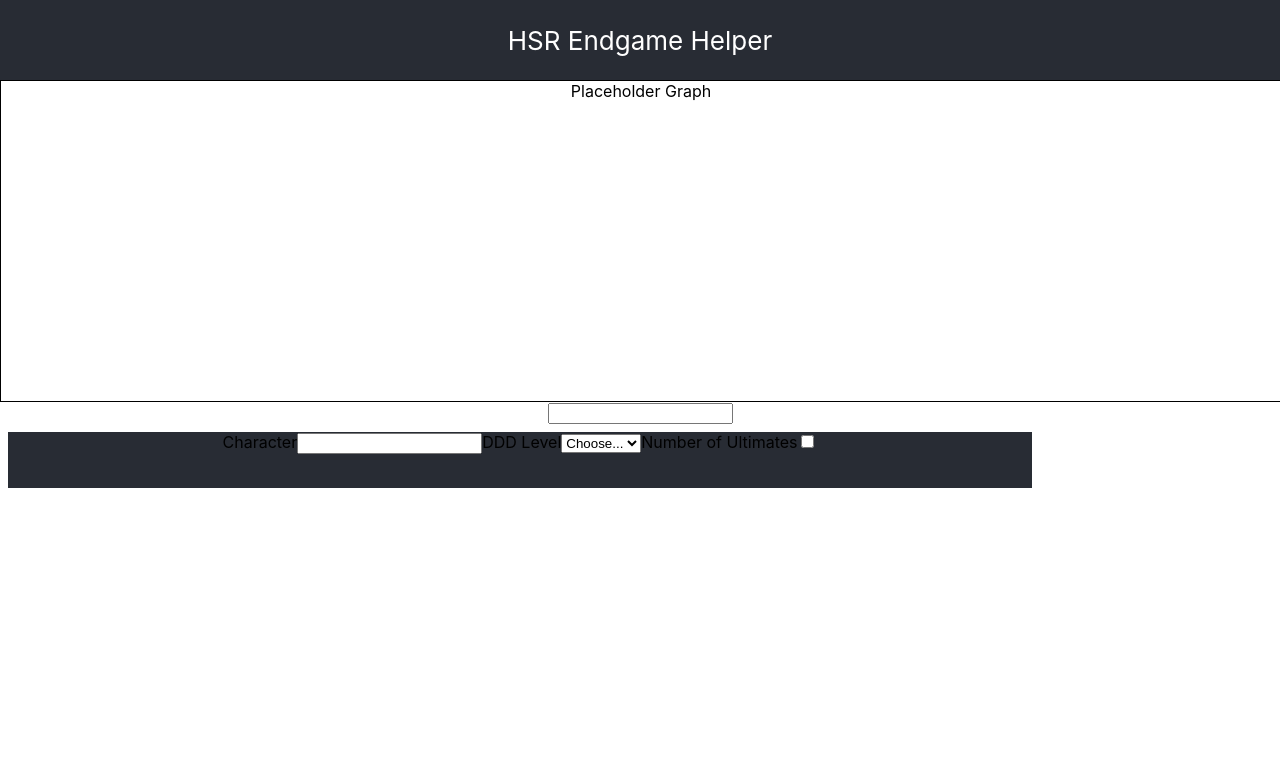
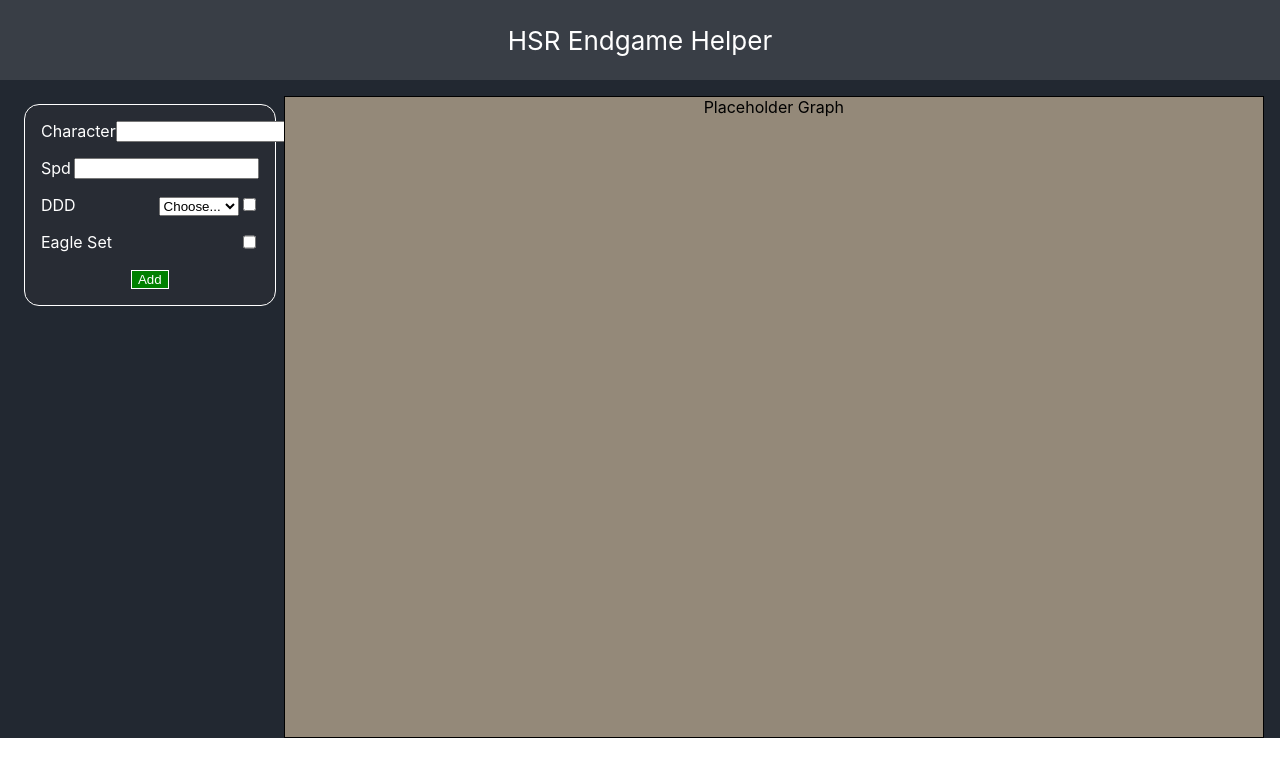
Before and after one commit to j-ameswong/hsr-endgame-helper, a React (Create React App) app: page / in a window 1280 px wide. Shown: the top 776 px of the page. Built offline with nearby package versions, Linux system fonts and the light colour scheme.

Commit message:
Add-character changed

```diff
--- a/src/App.css
+++ b/src/App.css
@@ -3,13 +3,15 @@
   justify-content: center;
   align-items: center;
   display: block;
+  background-color: rgb(34, 40, 49);
+  height: 100%;
 }
 
 .App-header {
-  background-color: #282c34;
+  background-color: rgb(57, 62, 70);
   height: 10vh;
   display: flex;
-  flex-direction: column;
+  flex-direction: row;
   align-items: center;
   justify-content: center;
   font-size: calc(10px + 2vmin);
@@ -17,18 +19,50 @@
 }
 
 .App-graph {
-  background-color: white;
+  background-color: rgb(148, 137, 121);
   border: 1px solid black;
   width: 100%;
-  height: 40vh;
+  height: 80vh;
   justify-content: center;
   display: flex;
 }
 
 .App-character {
+  display: flex;
+  flex-direction: column;
   margin: 1vh;
+  border-radius: 15px;
+  border: solid 1px white;
   justify-content: center;
   background-color: #282c34;
-  height: 7vh;
-  width: 80%;
+  height: fit-content;
+  width: 20%;
+  color: white;
 }
+
+.App-content {
+  display: flex;
+  flex-direction: row;
+  margin: 1rem;
+}
+
+.row {
+  display: flex;
+  flex-direction: row;
+  justify-content: space-between;
+  margin: 1rem;
+}
+
+.wrapper {
+  margin: 0;
+}
+
+#submitWrapper {
+  margin-bottom: 1rem;
+}
+
+#submitWrapper button {
+  background-color: green;
+  border: solid 1px white;
+  color: white;
+}
--- a/src/App.js
+++ b/src/App.js
@@ -11,7 +11,7 @@
     <option value="">Choose...</option>
     {options.map((number) => (
       <option key={number} value={number}>
-        {number}
+        {"S" + number}
       </option>
     ))}
   </select>
@@ -22,14 +22,30 @@
   return(
     <div className="App-character">
       <form>
-        <label for="characterName">Character</label>
-        <input type="text" id="characterName" name="characterName"></input>
+        <div class="row">
+          <label for="characterName">Character</label>
+          <input type="text" id="characterName" name="characterName"></input>
+        </div>
 
-        <label for="dddLevel">DDD Level</label>
-        <Dropdown startNum={1} stopNum={5}/>
+        <div class="row">
+          <label for="characterSpeed">Spd</label>
+          <input type="number" step="0.1" id="characterSpeed" name="characterSpeed"></input>
+        </div>
 
-        <label for="dddProcs">Number of Ultimates</label>
-        <input type="checkbox" id="dddProcs" name="dddProcs"></input>
+        <div class="row">
+          <label for="dddLevel">DDD</label>
+          <div class="wrapper">
+            <Dropdown id="dddLevel" startNum={1} stopNum={5}/>
+            <input type="checkbox" id="dddEquipped" name="dddEquipped"></input>
+          </div>
+        </div>
+
+        <div class="row">
+          <label for="eagleEquipped">Eagle Set</label>
+          <input type="checkbox" id="eagleEquipped" name="eagleEquipped"></input>
+        </div>
+
+        <div id="submitWrapper" class="wrapper"><button type="submit">Add</button></div>
       </form>
     </div>
   );
@@ -42,15 +58,13 @@
         <p className="App-link">HSR Endgame Helper </p>
       </header>
 
-      <div className="App-graph">
-        Placeholder Graph
+      <div class="App-content">
+        <CreateCharacter />
+
+        <div className="App-graph">
+          Placeholder Graph
+        </div>
       </div>
-
-      <form>
-        <input></input>
-      </form>
-
-      <CreateCharacter />
     </div>
   );
 }
```
